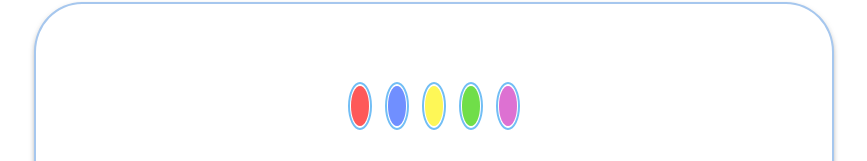
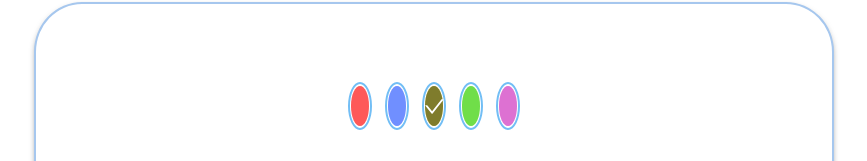
Before and after one commit to ibrahimtaib/quiz-website, a Next.js app in the folder src/: page /1/lobby in a window 1280 px wide. Shown: the part 478-639 px from the top of the page, without its empty margins (206-1073 px from the left). Built offline with nearby package versions, Linux system fonts and the light colour scheme.

Commit message:
synching card color and LobbyColorPicker

```diff
--- a/src/app/[gameId]/lobby/page.tsx
+++ b/src/app/[gameId]/lobby/page.tsx
@@ -1,8 +1,11 @@
 'use client';
 import Card from 'components/Card';
 import LobbyColorPicker from 'components/LobbyColorPicker';
+import { useState } from 'react';
 import style from 'styles/lobby.module.css';
+import { COLORS, ColorScheme } from 'types/colors';
 function Lobby() {
+  const [userColor, setUserColor] = useState<ColorScheme>(COLORS.YELLOW);
   return (
     <div className={style.lobby}>
       <div className={style.cardContainer}>
@@ -10,9 +13,12 @@ function Lobby() {
         <Card className={[style.card, style.card2].join(' ')} />
         <Card className={[style.card, style.card3].join(' ')} />
         <Card className={[style.card, style.card4].join(' ')} />
-        <Card className={[style.card, style.card5].join(' ')} />
+        <Card
+          className={[style.card, style.card5].join(' ')}
+          colorScheme={userColor}
+        />
       </div>
-      <LobbyColorPicker />
+      <LobbyColorPicker userColor={userColor} setUserColor={setUserColor} />
     </div>
   );
 }
--- a/src/packages/components/LobbyColorPicker.tsx
+++ b/src/packages/components/LobbyColorPicker.tsx
@@ -1,9 +1,14 @@
 import { MouseEvent, useEffect, useRef, useState } from 'react';
 import style from 'styles/lobbycolorpicker.module.css';
 import { COLORS } from 'types/colors';
+import { LobbyColorPickerProps } from 'types/lobbycolorpicker';
 import ColorChoice from './ColorChoice';
 
-function LobbyColorPicker() {
+function LobbyColorPicker({
+  userColor,
+  setUserColor,
+  takenColors
+}: LobbyColorPickerProps) {
   const ref = useRef<HTMLButtonElement>(null);
   const [opened, setOpened] = useState(false);
 
@@ -37,6 +42,8 @@ function LobbyColorPicker() {
           className={style.colorChoice}
           key={e.name}
           colorScheme={e}
+          clicked={e === userColor || (takenColors && takenColors.includes(e))}
+          onClick={() => setUserColor(e)}
         />
       ))}
     </div>
```
